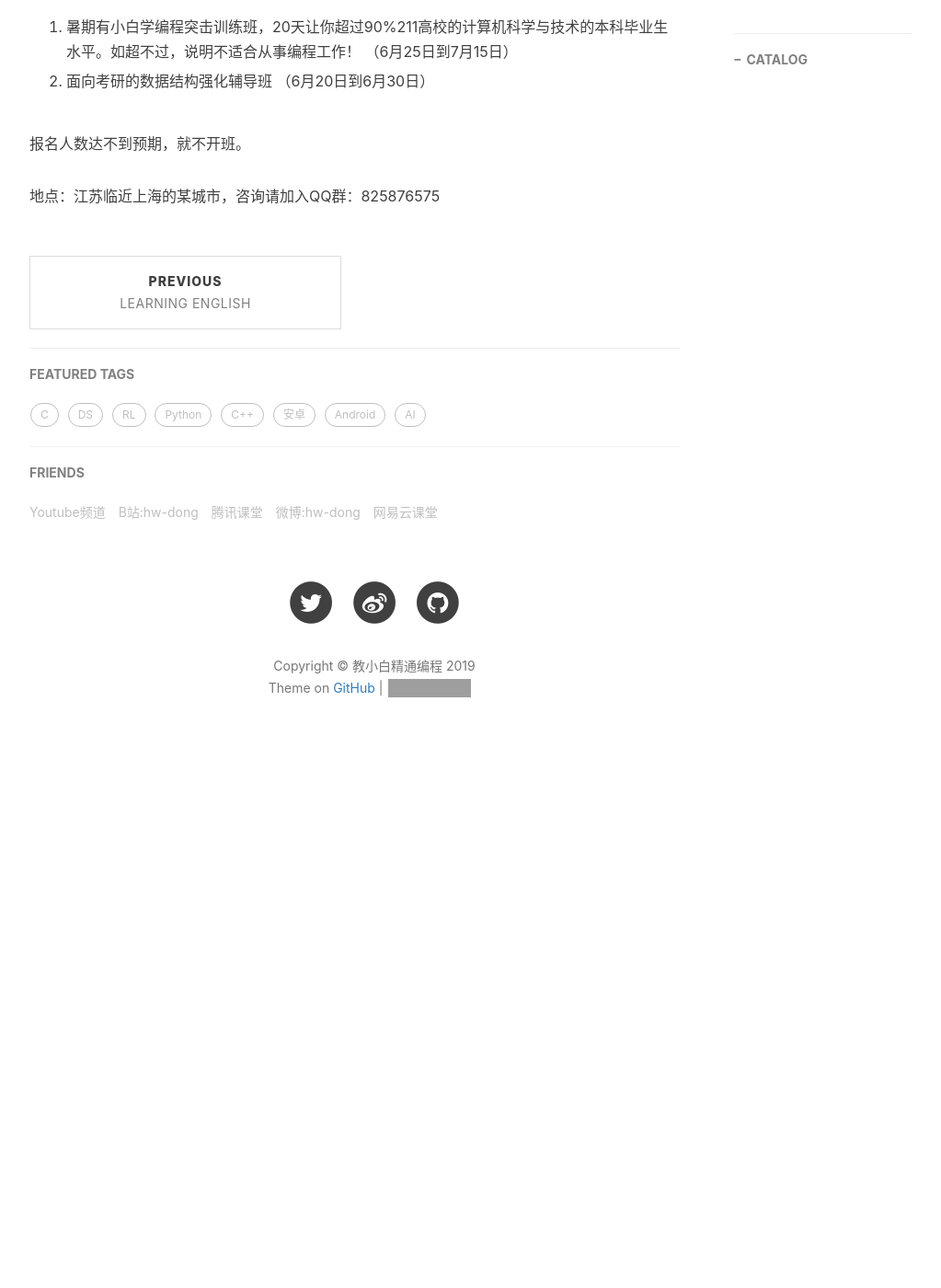
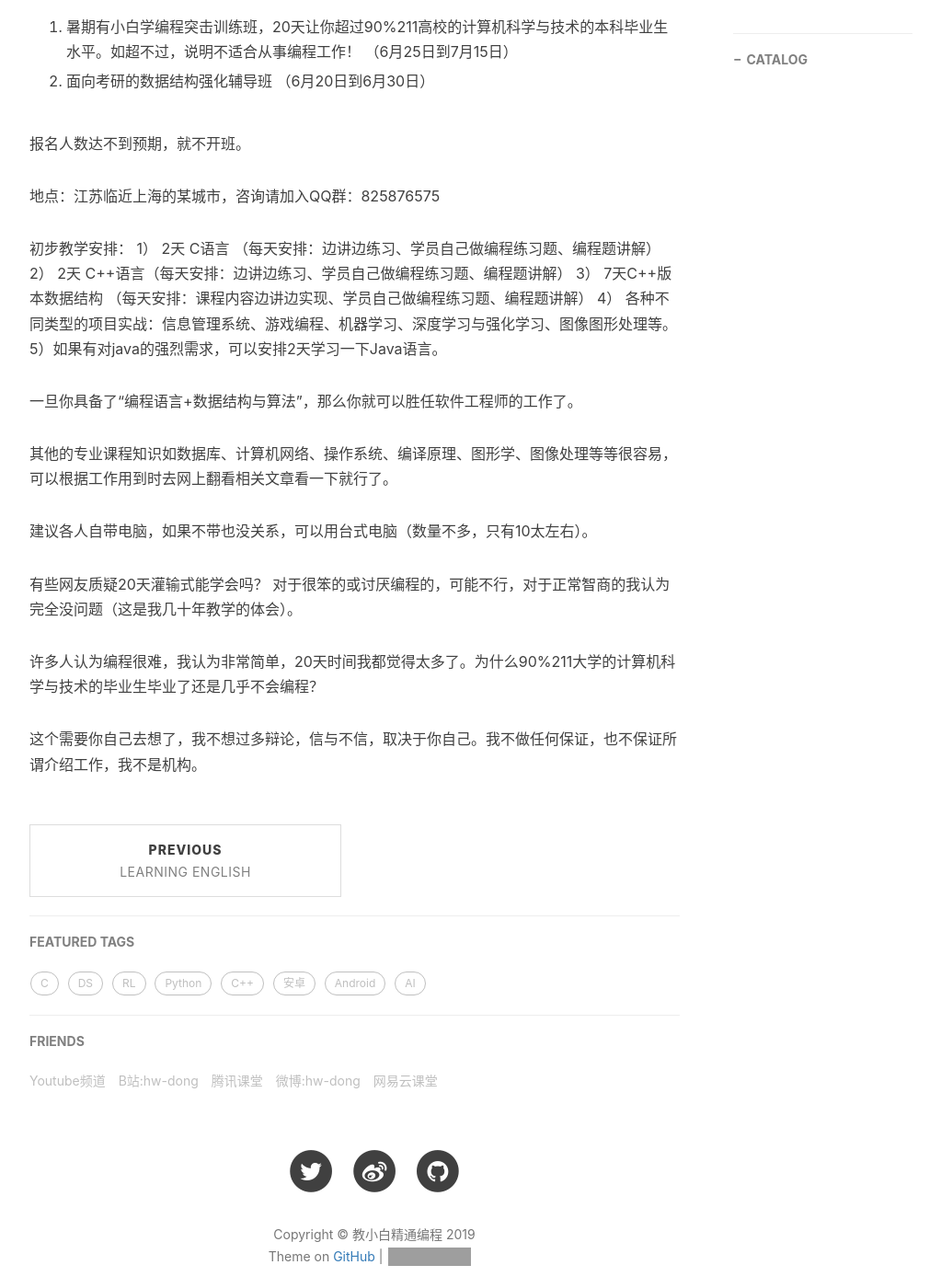
Before and after one commit to xuepro/xuepro.github.io, a Jekyll site: the page built from _posts/2019-05-25-暑期：小白学编程和考研数据结构突击强化班 .md, in a window 1280 px wide and 1400 px high, scrolled down 587 px. Shown: the whole window at 92% size, without its empty margins (233-1256 px from the left). Built offline with Jekyll 4.4.1, drawn with Linux system fonts in a browser that asks for light colours; nearby versions of some CDN libraries; comment, search, counter and statistics services are not loaded; before the commit the page ends 1439 px from its top, so only the background shows below that; grey boxes are pictures that could not be loaded.

Commit message:
Update 2019-05-25-暑期：小白学编程和考研数据结构突击强化班 .md

```diff
--- a/_posts/2019-05-25-暑期：小白学编程和考研数据结构突击强化班 .md
+++ b/_posts/2019-05-25-暑期：小白学编程和考研数据结构突击强化班 .md
@@ -22,3 +22,22 @@ tags:
 报名人数达不到预期，就不开班。
 
 地点：江苏临近上海的某城市，咨询请加入QQ群：825876575
+
+初步教学安排：
+  1） 2天 C语言 （每天安排：边讲边练习、学员自己做编程练习题、编程题讲解）
+  2） 2天 C++语言（每天安排：边讲边练习、学员自己做编程练习题、编程题讲解）
+  3） 7天C++版本数据结构 （每天安排：课程内容边讲边实现、学员自己做编程练习题、编程题讲解）
+  4） 各种不同类型的项目实战：信息管理系统、游戏编程、机器学习、深度学习与强化学习、图像图形处理等。
+  5）如果有对java的强烈需求，可以安排2天学习一下Java语言。
+
+一旦你具备了“编程语言+数据结构与算法”，那么你就可以胜任软件工程师的工作了。
+
+其他的专业课程知识如数据库、计算机网络、操作系统、编译原理、图形学、图像处理等等很容易，可以根据工作用到时去网上翻看相关文章看一下就行了。
+
+建议各人自带电脑，如果不带也没关系，可以用台式电脑（数量不多，只有10太左右）。
+
+有些网友质疑20天灌输式能学会吗？ 对于很笨的或讨厌编程的，可能不行，对于正常智商的我认为完全没问题（这是我几十年教学的体会）。
+
+许多人认为编程很难，我认为非常简单，20天时间我都觉得太多了。为什么90%211大学的计算机科学与技术的毕业生毕业了还是几乎不会编程？
+
+这个需要你自己去想了，我不想过多辩论，信与不信，取决于你自己。我不做任何保证，也不保证所谓介绍工作，我不是机构。
```
